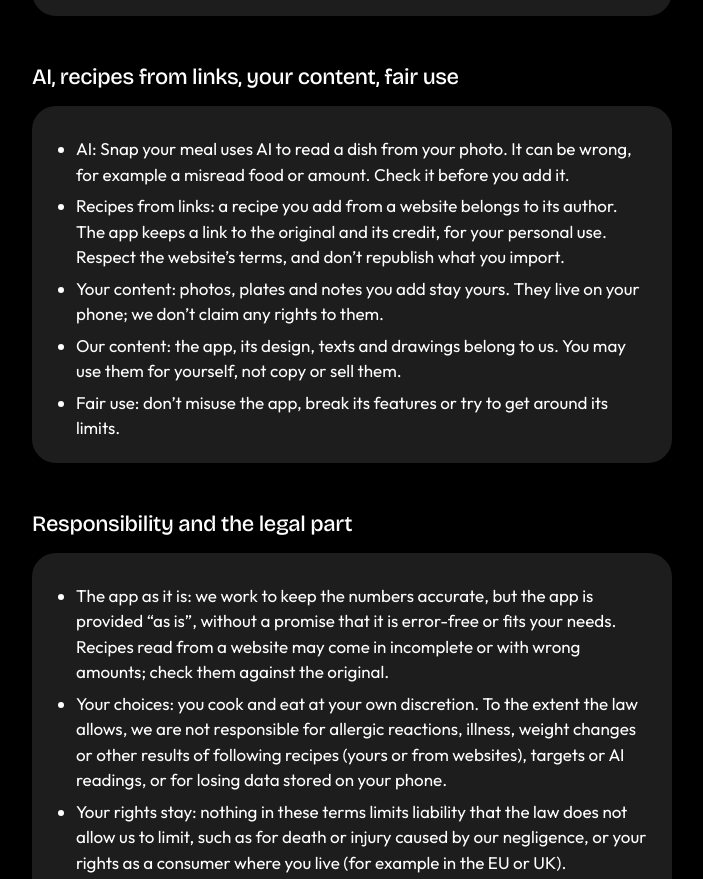
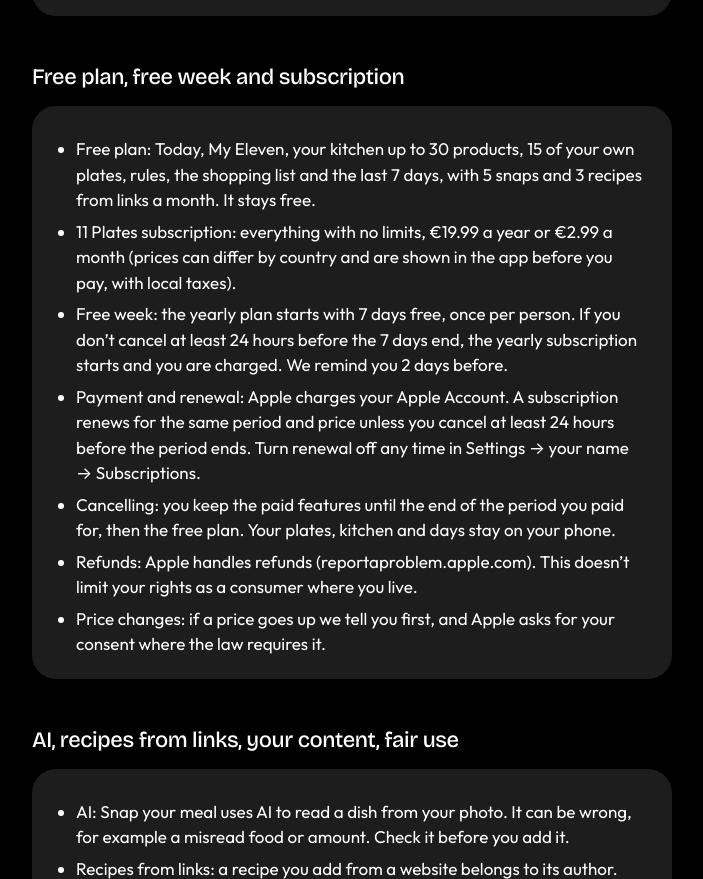
Before and after one commit to yuliiakrusser-dotcom/11things, a plain HTML site: page 11plates/terms/index.html in a window 1280 px wide. Shown: the part 1292-2171 px from the top of the page, without its empty margins (288-991 px from the left). Drawn offline with nearby package versions, Linux system fonts and the light colour scheme.

Commit message:
11 Plates: subscription terms and privacy
Co-Authored-By: Claude Opus 5.5 <noreply@anthropic.com>
Claude-Session: https://claude.ai/code/session_01B6frbExKS8dAoak91iunQB

```diff
--- a/11plates/terms/index.html
+++ b/11plates/terms/index.html
@@ -39,6 +39,19 @@
   </ul>
 </div>
 
+<h2>Free plan, free week and subscription</h2>
+<div class="card">
+  <ul>
+    <li>Free plan: Today, My Eleven, your kitchen up to 30 products, 15 of your own plates, rules, the shopping list and the last 7 days, with 5 snaps and 3 recipes from links a month. It stays free.</li>
+    <li>11 Plates subscription: everything with no limits, €19.99 a year or €2.99 a month (prices can differ by country and are shown in the app before you pay, with local taxes).</li>
+    <li>Free week: the yearly plan starts with 7 days free, once per person. If you don’t cancel at least 24 hours before the 7 days end, the yearly subscription starts and you are charged. We remind you 2 days before.</li>
+    <li>Payment and renewal: Apple charges your Apple Account. A subscription renews for the same period and price unless you cancel at least 24 hours before the period ends. Turn renewal off any time in Settings → your name → Subscriptions.</li>
+    <li>Cancelling: you keep the paid features until the end of the period you paid for, then the free plan. Your plates, kitchen and days stay on your phone.</li>
+    <li>Refunds: Apple handles refunds (reportaproblem.apple.com). This doesn’t limit your rights as a consumer where you live.</li>
+    <li>Price changes: if a price goes up we tell you first, and Apple asks for your consent where the law requires it.</li>
+  </ul>
+</div>
+
 <h2>AI, recipes from links, your content, fair use</h2>
 <div class="card">
   <ul>
```
Also changed, not shown: 11plates/privacy/index.html (+2 -1 lines).
